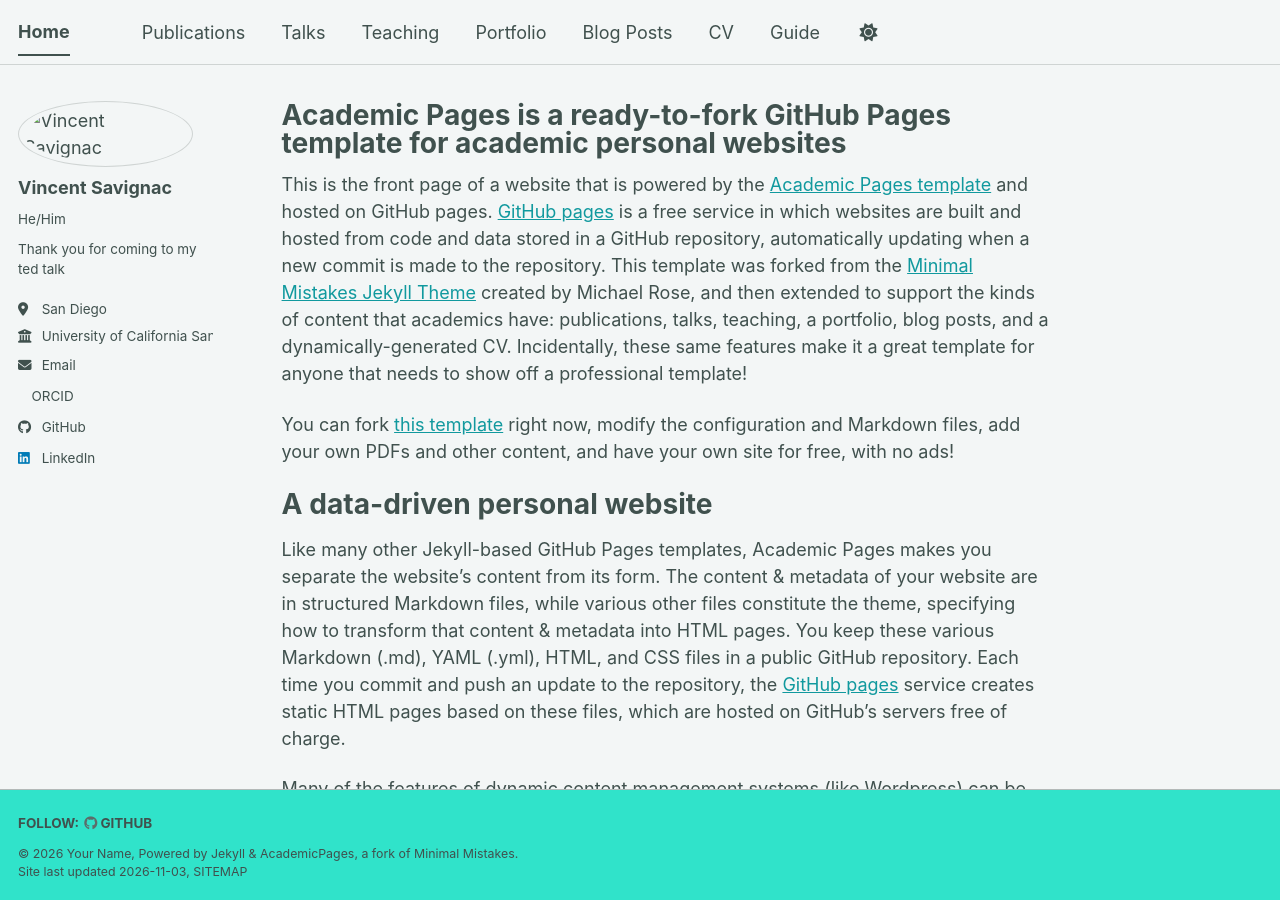
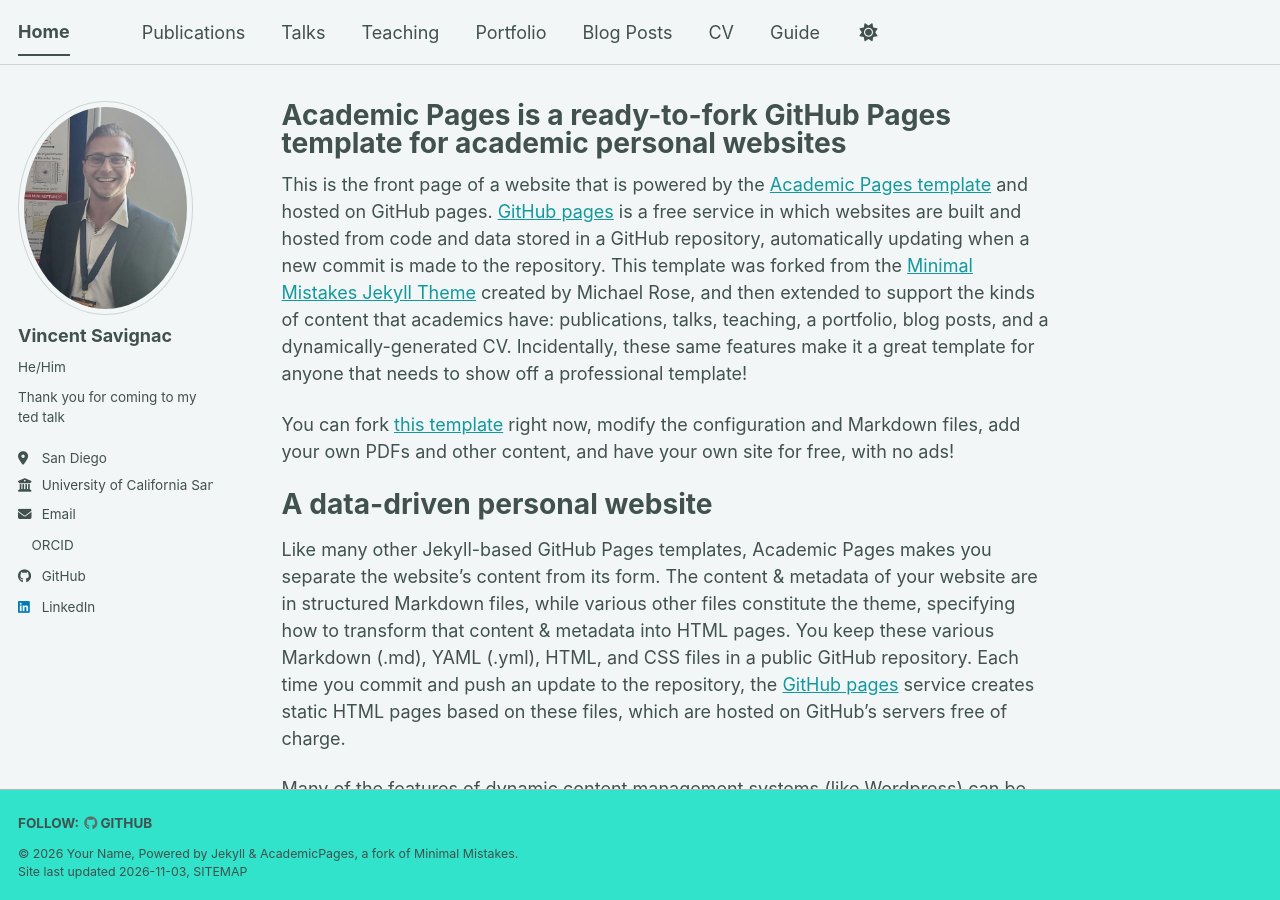
Before and after one commit to vincentsavignac/vincentsavignac.github.io, a Jekyll site: the page built from _pages/about.md, in a window 1280 px wide and 900 px high. Built offline with Jekyll 4.4.1, drawn with Linux system fonts in a browser that asks for light colours; a script bundle is joined from its source files by our own code; a style sheet for code colours, icons or effects is not loaded.

Commit message:
Change avatar path to remove 'images/' prefix
Updated avatar path in configuration file.

```diff
--- a/_config.yml
+++ b/_config.yml
@@ -23,7 +23,7 @@ repository               : "vincentsavignac/vincentsavignac.github.io/"
 #               Additional customization can be done by editing /_includes/author-profile.html
 author:
   # Biographic information
-  avatar           : "images/Placeholder.png"
+  avatar           : "Placeholder.png"
   name             : "Vincent Savignac"
   pronouns         : "He/Him"
   bio              : "Thank you for coming to my ted talk"
```
